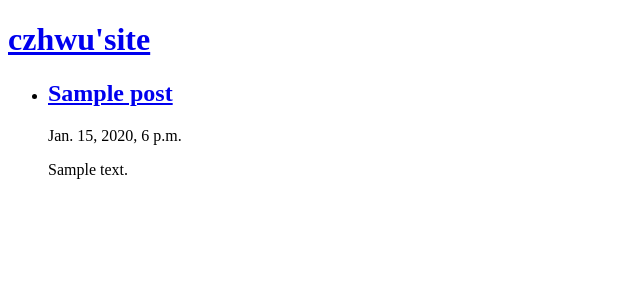
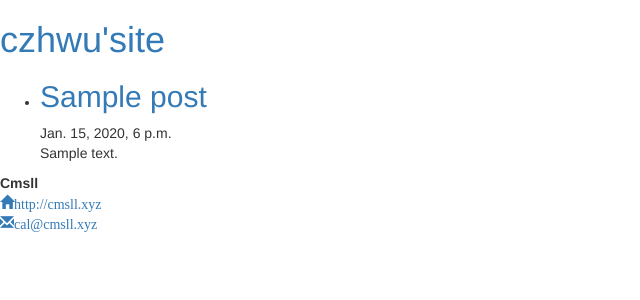
Before and after one commit to czhwu/mysite, a Django app: page /blog/ in a window 1280 px wide. Shown: the top 300 px of the page, without its empty margins (0-640 px from the left). Run offline with Django 3.2, Linux system fonts and the light colour scheme; tables that the repository leaves empty hold one stand-in row (values such as "Sample post"); parts of the project's set-up code (start-up, migrations or seed data) failed here and were passed over; some libraries are stand-ins or nearby versions.

Commit message:
add "bootstrap-admin"

```diff
--- a/blog/templates/blog/base.html
+++ b/blog/templates/blog/base.html
@@ -5,11 +5,32 @@
     <title>{% block title %}
     Title
     {% endblock %}</title>
+    {% block css %}
+    <!-- 新 Bootstrap 核心 CSS 文件 -->
+<link rel="stylesheet" href="http://cdn.bootcss.com/bootstrap/3.3.0/css/bootstrap.min.css">
+
+<!-- 可选的Bootstrap主题文件（一般不用引入） -->
+{#<link rel="stylesheet" href="http://cdn.bootcss.com/bootstrap/3.3.0/css/bootstrap-theme.min.css">#}
+
+    {% endblock %}
+    {% block js %}
+    <!-- jQuery文件。务必在bootstrap.min.js 之前引入 -->
+<script src="http://cdn.bootcss.com/jquery/1.11.1/jquery.min.js"></script>
+
+<!-- 最新的 Bootstrap 核心 JavaScript 文件 -->
+<script src="http://cdn.bootcss.com/bootstrap/3.3.0/js/bootstrap.min.js"></script>
+
+    {% endblock %}
 </head>
 <body>
 <a href="{% url 'index' %}"><h1>czhwu'site</h1></a>
 {% block content %}
 <h1 style="text-align: center;">Welcome to czhwu'blog.</h1>
 {% endblock %}
+<address>
+    <strong>Cmsll</strong><br>
+    <a href="http://cmsll.xyz" class="glyphicon glyphicon-home">http://cmsll.xyz</a><br>
+    <a href="mailto:cal@cmsll.xyz" class="glyphicon glyphicon-envelope">cal@cmsll.xyz</a>
+</address>
 </body>
 </html>
--- a/blog/templates/blog/index.html
+++ b/blog/templates/blog/index.html
@@ -1,4 +1,5 @@
 {% extends 'blog/base.html' %}
+{#todo:怎样实现http://wowphp.com/blog/index.html类似的效果#}
 {% block title %}
     BlogHome
 {% endblock %}
@@ -7,7 +8,7 @@
     <ul>
     {% for post in post_list %}
 {#        todo:添加详情页连接#}
-        <li><h2><a href="#">{{ post.title }}</a></h2>  {{ post.pub_date }}
+        <li><h2><a href="{% url 'detail' post.id %}">{{ post.title }}</a></h2>  {{ post.pub_date }}
         <p>{{ post.body }}</p>
         </li>
     {% endfor %}
--- a/blog/urls.py
+++ b/blog/urls.py
@@ -2,4 +2,5 @@ from django.conf.urls import include, url
 from blog import views
 urlpatterns= [
     url(r'^$', views.index, name='index'),
+    url(r'^(?P<post_id>\d+)/$', views.detail, name='detail')
 ]
--- a/blog/views.py
+++ b/blog/views.py
@@ -12,5 +12,9 @@ def index(request):
     context = {'post_list': post_list, }
     return render(request, 'blog/index.html', context)
 
-# class ArticleView(DetailView):
-#     model = 'Article'
+
+def detail(request, post_id):
+    post = Post.objects.get(pk=post_id)
+    context = {'post': post}
+
+    return render(request, 'blog/detail.html', context)
```
Also changed, not shown: blog/templates/blog/detail.html (+11 -0 lines), mysite/settings.py (+7 -0 lines).
